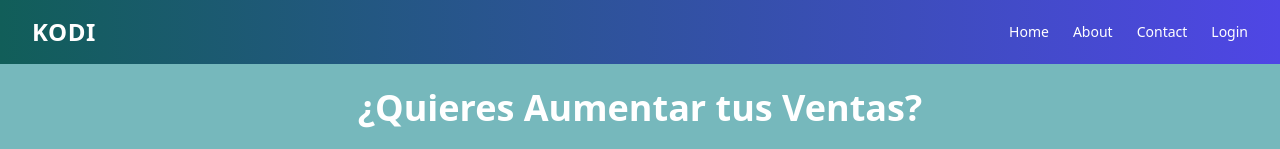
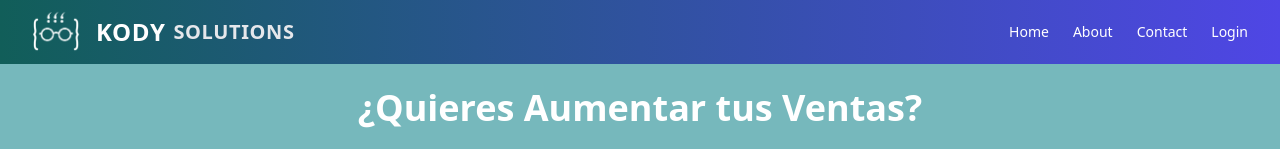
Before and after one commit to IvanAgamee/Kodi, a React (Vite) app: page / in a window 1280 px wide. Shown: the top 149 px of the page. Built offline with nearby package versions, Linux system fonts and the light colour scheme.

Commit message:
Add: Main icon

```diff
--- a/src/App.jsx
+++ b/src/App.jsx
@@ -4,6 +4,7 @@ import Kodi from './assets/kodi.png'
 import KodiPensando from './assets/kodi-pensando.png'
 import KodiCarta from './assets/kodi-carta.png'
 import KodiCel from './assets/kodi-cel1.png'
+import Icon from './assets/icon.png'
 import Fondo from './assets/fondo.svg'
 import AOS from 'aos'
 import 'aos/dist/aos.css'
@@ -42,7 +43,10 @@ function App() {
     <nav className="bg-gradient-to-r from-teal-800 to-indigo-600 text-white">
         <div className="max-w-7xl mx-auto px-4 sm:px-6 lg:px-8">
           <div className="flex justify-between h-16 items-center">
-            <div className="flex-shrink-0 text-2xl font-bold tracking-wide">KODI</div>
+            <div className="flex text-2xl font-bold tracking-wide items-center gap-2">
+              <img src={Icon} alt="Logo" className="h-12 w-12 inline-block mr-2" />
+              KODY <p className="text-xl text-gray-200">SOLUTIONS</p>
+            </div>
             <ul className="hidden md:flex space-x-6 text-sm font-medium">
               <li><a href="#" className="hover:text-gray-400">Home</a></li>
               <li><a href="#" className="hover:text-gray-400">About</a></li>
```
Also changed, not shown: src/assets/Icon.svg (added), src/assets/icon.png (added).
